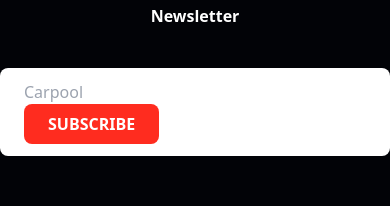
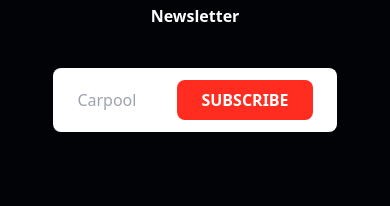
Before and after one commit to SudharsanMaruthaiyan/AllenProject, a React (Vite) app in the folder MovieBooking/: page / in a window 390 px wide. Shown: the part 5012-5218 px from the top of the page. Built offline with nearby package versions, Linux system fonts and the light colour scheme.

Commit message:
response changes

```diff
--- a/MovieBooking/src/components/Comming.jsx
+++ b/MovieBooking/src/components/Comming.jsx
@@ -43,7 +43,7 @@ const Comming = () => {
         ]
       };
   return (
-    <div className=' bg-secondary px-4 sm:px-[10%] pt-24' id='comming'>
+    <div className=' bg-secondary px-4 sm:px-[10%] pt-24 overflow-hidden' id='comming'>
         <div>
             <h1 className=' font-bold text-white text-base md:text-2xl'>COMMING SOON</h1>
             <hr className=' bg-primary h-[2px] w-full outline-none border-none' />
--- a/MovieBooking/src/components/Footer.jsx
+++ b/MovieBooking/src/components/Footer.jsx
@@ -4,7 +4,7 @@ import {Clapperboard,Facebook, Twitter, Instagram, Music2} from 'lucide-react'
 const Footer = () => {
   return (
     <div className=' bg-secondary px-4 sm:px-[10%] pb-10' id='footer'>
-      <div className=' flex justify-between items-center' >
+      <div className=' flex justify-between items-center flex-wrap md:flex-nowrap gap-5 md:gap-0' >
         <div>
             <a href="#home" className=' flex items-center gap-1 cursor-pointer'>
                 <Clapperboard className=' fill-primary stroke-white ' />
--- a/MovieBooking/src/components/Newsletter.jsx
+++ b/MovieBooking/src/components/Newsletter.jsx
@@ -5,9 +5,9 @@ const Newsletter = () => {
     <div className=' bg-secondary py-20'>
         <div>
             <h1 className=' text-center md:text-4xl text-base font-bold text-white'>Subscribe To Get <br /> Newsletter</h1>
-            <div className=' flex justify-center w-full my-10'>
-                <div className='bg-white rounded-lg py-3 px-6'>
-                    <input className=' outline-none border-none ' type="text" name="" id="" placeholder='Carpool' />
+            <div className=' flex justify-center sm:w-full my-10'>
+                <div className='bg-white rounded-lg py-3 px-6 flex items-center'>
+                    <input className=' outline-none border-none w-[100px] md:w-full' type="text" name="" id="" placeholder='Carpool' />
                     <button className=' bg-primary text-white font-bold py-2 px-6 rounded-lg'>SUBSCRIBE</button>
                 </div>
             </div>
--- /dev/null
+++ b/MovieBooking/src/pages/Collection.jsx
@@ -0,0 +1,9 @@
+import React from 'react'
+
+const Collection = () => {
+  return (
+    <div>Collection</div>
+  )
+}
+
+export default Collection
```
